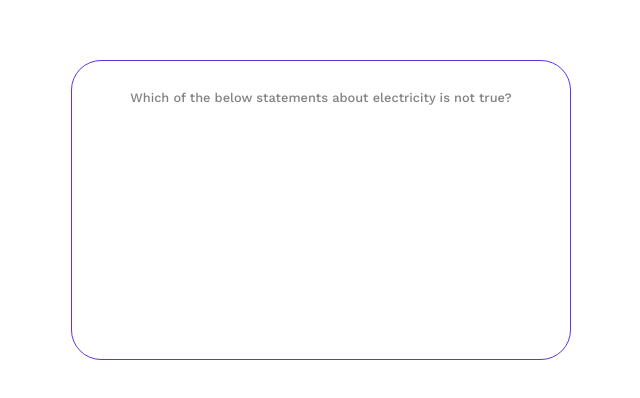
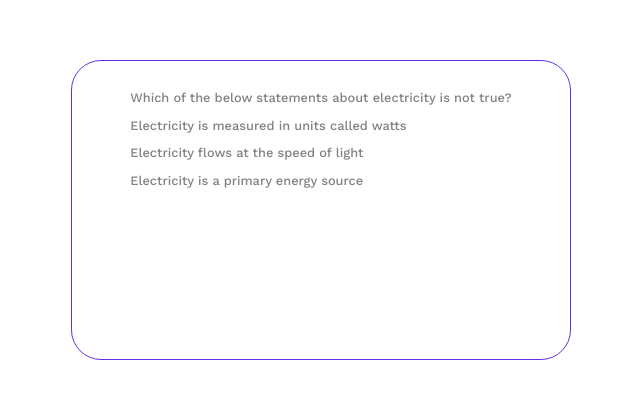
Before and after one commit to nyior/cautious-doodle, a Next.js app: page / in a window 1280 px wide. Shown: the part 190-588 px from the top of the page, without its empty margins (319-959 px from the left). Built offline with nearby package versions, Linux system fonts and the light colour scheme.

Commit message:
add answer component

```diff
--- /dev/null
+++ b/components/Choice/choice.tsx
@@ -0,0 +1,11 @@
+import styles from "./Choice.module.scss"
+
+export const Choice = props =>  {
+  return (
+
+    <div className={styles.card}>
+        <p>{props.text}</p>
+    </div>
+
+  )
+}
--- a/components/Question/question.tsx
+++ b/components/Question/question.tsx
@@ -1,10 +1,20 @@
 import styles from "./Question.module.scss"
+import { Choice } from "../Choice/choice"
 
 export const Question = props =>  {
+  const answerChoices = props.options;
+  const choicesComponents = answerChoices.map(
+    (choice) => <Choice key={choice.toString()} text={choice['text']} is_answer={choice['is_answer']}/>
+  );
+
   return (
 
     <div className={styles.card}>
         <p>{props.question}</p>
+
+        <div>
+          { choicesComponents }
+        </div>
     </div>
 
   )
--- a/pages/index.tsx
+++ b/pages/index.tsx
@@ -3,12 +3,28 @@ import styles from '../styles/Home.module.scss'
 
 import { Question } from "../components/Question/question";
 
+
 const question = {
   "prompt": "Which of the below statements about electricity is not true?",
+
   "options": [
+      {
+        "text": "Electricity is measured in units called watts",
+        "is_answer": false
+      },
 
+      {
+        "text": "Electricity flows at the speed of light",
+        "is_answer": false
+      },
+
+      {
+        "text": "Electricity is a primary energy source",
+        "is_answer": true
+      }
   ]
 }
+
 
 export default Home => {
   return (
```
Also changed, not shown: components/Choice/Choice.module.scss (added).
